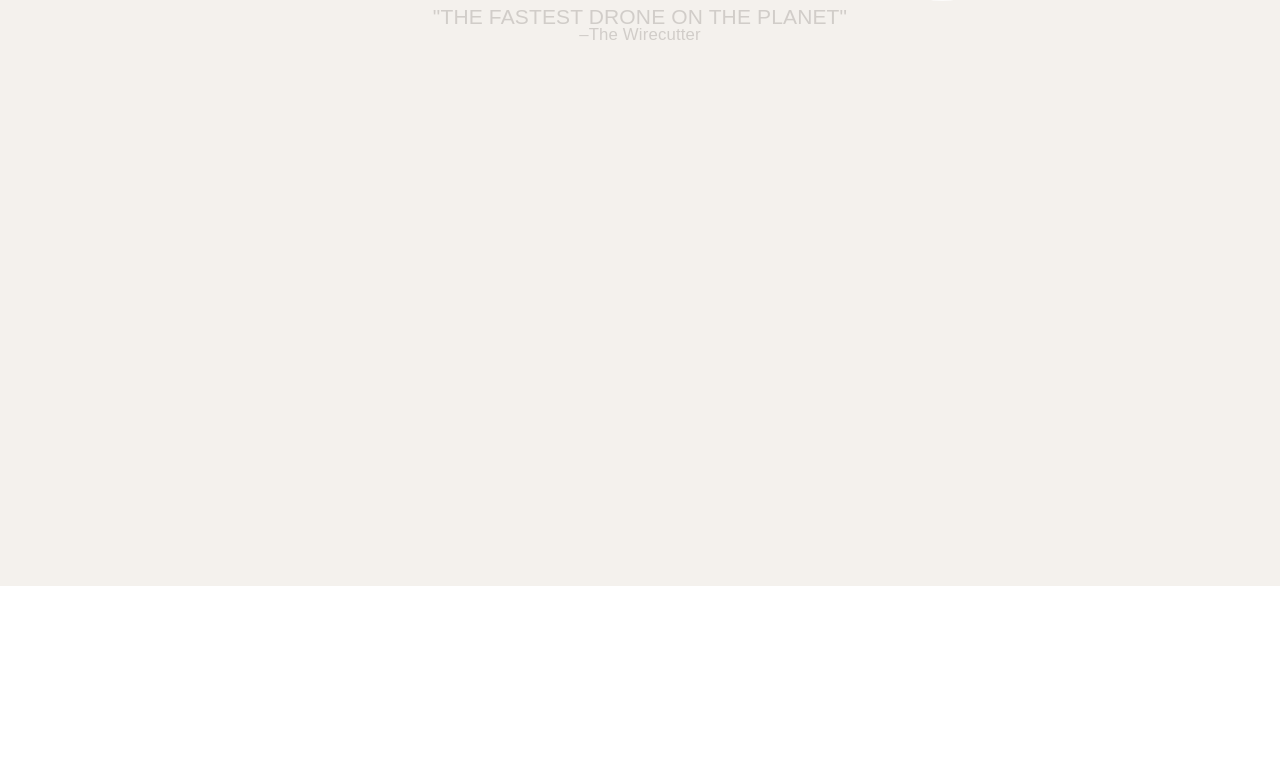
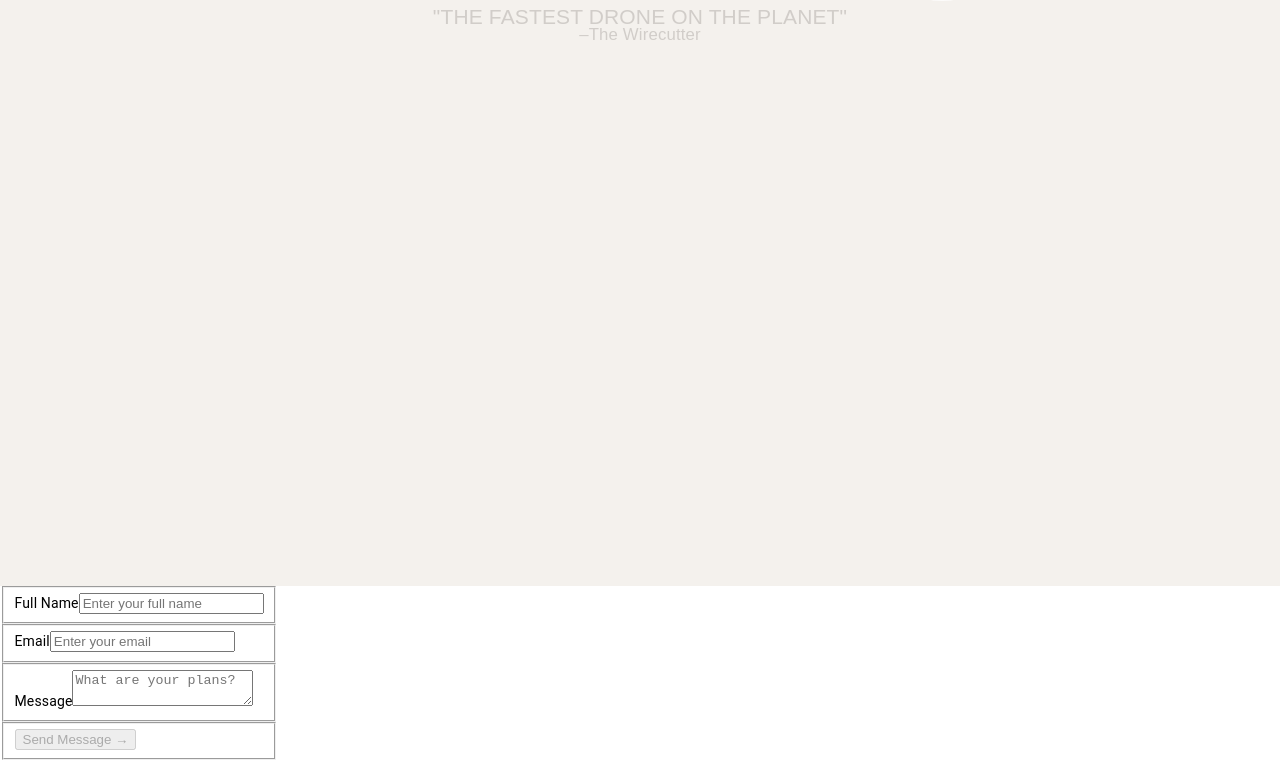
Before and after one commit to cakleimeier/vue-example-project, a Vue app: page / in a window 1280 px wide. Shown: the part 599-1359 px from the top of the page. Before the commit the page ends 1185 px from the top, so only its background shows below. Built offline with nearby package versions, Linux system fonts and the light colour scheme.

Commit message:
Create ContactForm component markup
Still need to create modal functionality
and possibly add a flash/success message,
but the form itself works

```diff
--- a/src/components/ContactForm.vue
+++ b/src/components/ContactForm.vue
@@ -1,10 +1,110 @@
 <template>
-  <section></section>
+  <section class="modal-background">
+    <article class="modal-body">
+      <form @submit="validateForm" novalidate="true">
+        <fieldset>
+          <label for="name">Full Name</label>
+          <input
+            name="name"
+            type="text"
+            placeholder="Enter your full name"
+            v-model.lazy="name"
+            @change="isValid"
+          />
+          <span class="error" v-if="errors.name">Full Name is required</span>
+        </fieldset>
+
+        <fieldset>
+          <label for="email">Email</label>
+          <input
+            name="email"
+            type="email"
+            placeholder="Enter your email"
+            v-model.lazy="email"
+            @change="isValid"
+          />
+          <span class="error" v-if="errors.email">Email is required and must contain a valid email address</span>
+        </fieldset>
+
+        <fieldset>
+          <label for="message">Message</label>
+          <textarea
+            name="message"
+            placeholder="What are your plans?"
+            v-model.lazy="message"
+            @change="isValid"
+          ></textarea>
+          <span class="error" v-if="errors.message">Message is required</span>
+        </fieldset>
+
+        <fieldset>
+          <button type="submit" class="primary" :disabled="invalid">Send Message &#8594;</button>
+        </fieldset>
+      </form>
+    </article>
+  </section>
 </template>
 
 <script>
 export default {
-  name: 'ContactForm',
-  props: {}
+  name    : 'ContactForm',
+  props   : {},
+  methods : {
+    // Check for a valid email address
+    validEmail: function (email) {
+      var re = /^(([^<>()[\]\\.,;:\s@"]+(\.[^<>()[\]\\.,;:\s@"]+)*)|(".+"))@((\[[0-9]{1,3}\.[0-9]{1,3}\.[0-9]{1,3}\.[0-9]{1,3}\])|(([a-zA-Z\-0-9]+\.)+[a-zA-Z]{2,}))$/;
+      return re.test(email);
+    },
+    // Upon any change to the form, check if all the inputs are valid
+    // and use that to determine whether or not the submit button is enabled
+    isValid() {
+      var isNameValid = this.name.length > 0;
+      var isEmailValid = this.email.length > 0;
+      var isMessageValid = this.message.length > 0;
+
+      if (isNameValid && isEmailValid && isMessageValid) {
+        this.invalid = false;
+      } else {
+        this.invalid = true;
+      }
+    },
+    // Upon form submit, check for errors and, if present, switch
+    // specific error statuses to show relevant errors on form
+    validateForm(e) {
+      if (this.name.length <= 0) {
+        this.errors.name = true;
+        this.invalid = true;
+      }
+
+      if ((this.email.length <= 0) || (!this.validEmail(this.email))) {
+        this.errors.email = true;
+        this.invalid = true;
+      }
+
+      if (this.message.length <= 0) {
+        this.errors.message = true;
+        this.invalid = true;
+      }
+
+      // If there are errors, do not submit the form
+      if (this.invalid) {
+        e.preventDefault();
+      }
+
+    }
+  },
+  data() {
+    return {
+      name    : '',
+      email   : '',
+      message : '',
+      invalid : true,
+      errors  : {
+        name    : false,
+        email   : false,
+        message : false
+      }
+    }
+  }
 }
 </script>
```
